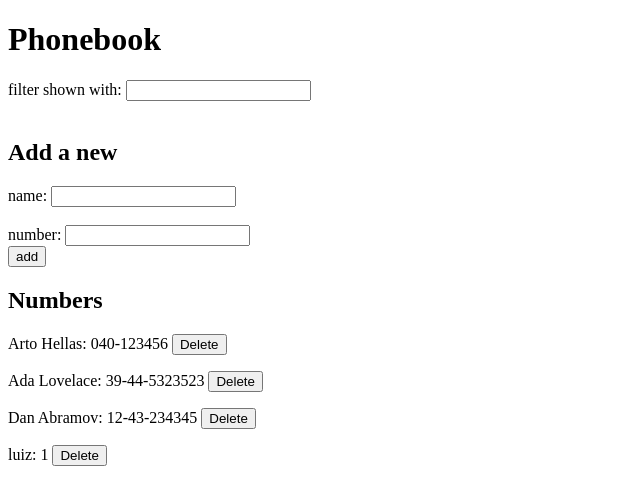
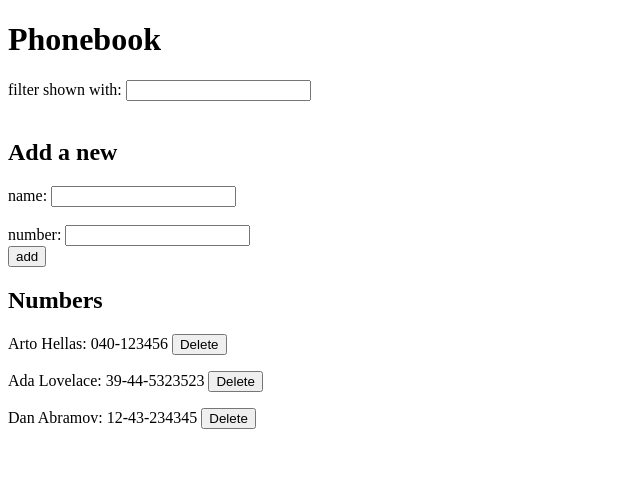
Before and after one commit to LuizFilipeM/FS_Course_2025, a React (Create React App) app in the folder Part_2/the_phonebook/: page / in a window 1280 px wide. Shown: the top 504 px of the page, without its empty margins (0-640 px from the left). Built offline with nearby package versions, Linux system fonts and the light colour scheme; data requests are answered from the project's data file.

Commit message:
add extra: re render when the state person are change, so if two browsers are open the change made in one will modify te both

```diff
--- a/Part_2/the_phonebook/db.json
+++ b/Part_2/the_phonebook/db.json
@@ -14,11 +14,6 @@
       "name": "Dan Abramov",
       "number": "12-43-234345",
       "id": 3
-    },
-    {
-      "name": "luiz",
-      "number": "1",
-      "id": 4
     }
   ]
 }
--- a/Part_2/the_phonebook/src/App.js
+++ b/Part_2/the_phonebook/src/App.js
@@ -20,7 +20,7 @@ const App = () => {
       .then(initialPersons => {
         setPersons(initialPersons)
       })
-  }, [])
+  }, [persons])
 
   const addPerson = (event) => {
     event.preventDefault()
```
